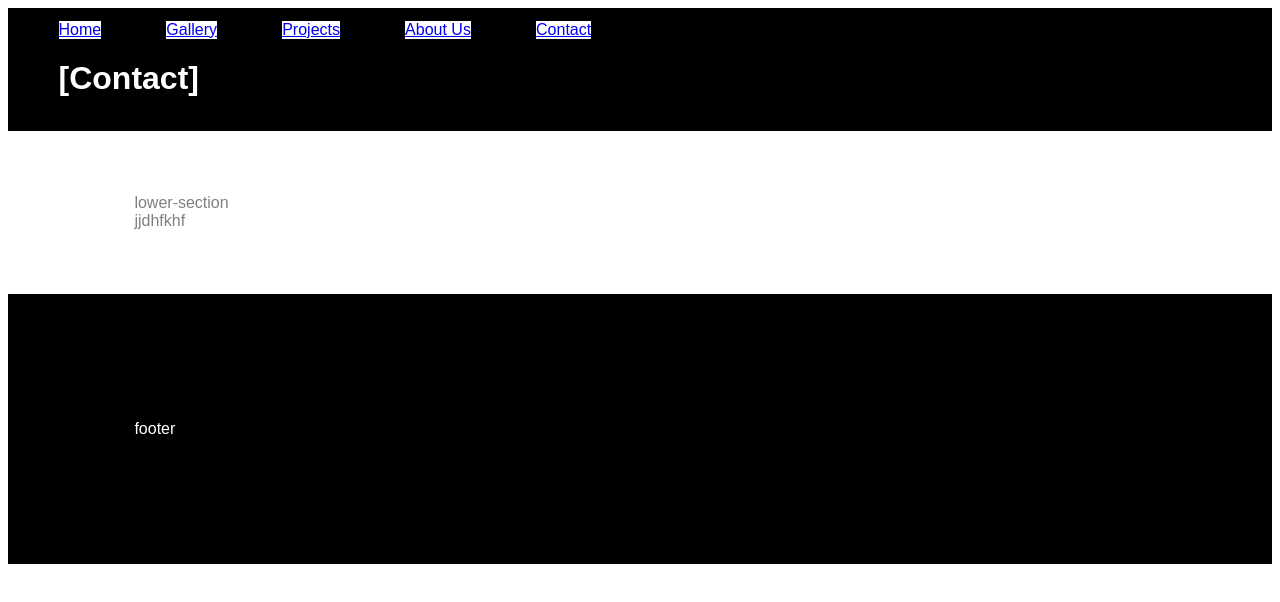
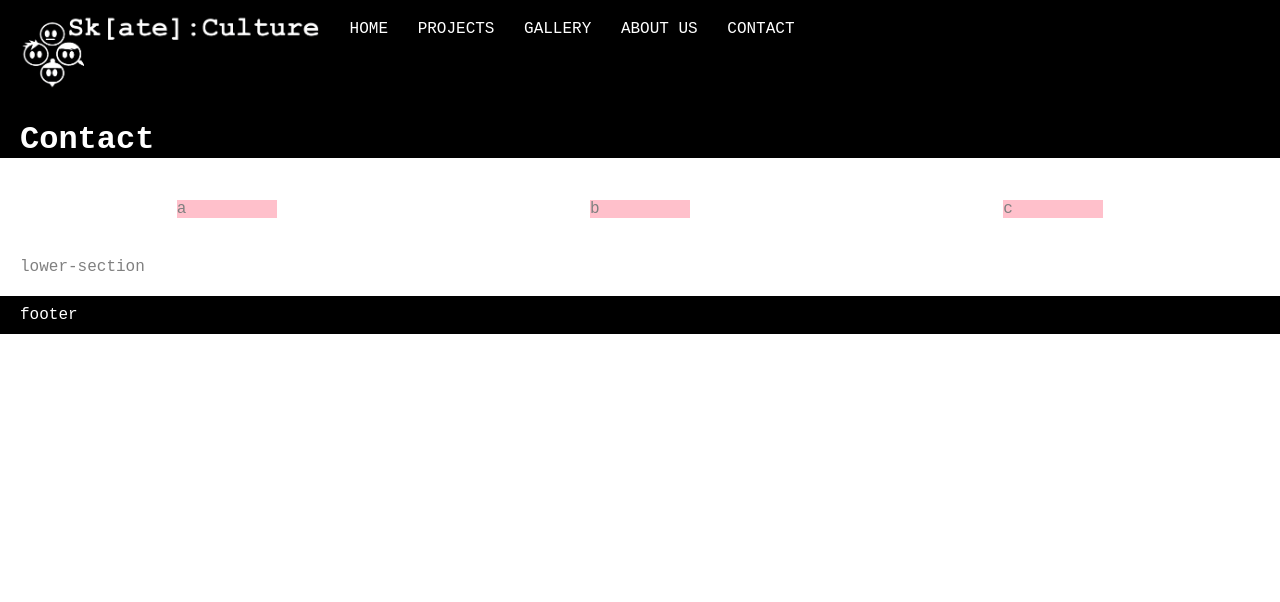
Before and after one commit to shef4/SkWebpage, a plain HTML site: page Pages/contact.html in a window 1280 px wide. Drawn offline with Linux system fonts and the light colour scheme.

Commit message:
restructured layout

```diff
--- a/Pages/contact.html
+++ b/Pages/contact.html
@@ -2,25 +2,32 @@
 
 <head>
     <title>My Page!</title>
+
     <link rel="stylesheet" href="../Style.css">
+
 </head>
 
 <body>
     <header>
         <nav>
             <ul>
+                <li class="logo"><a href="index.html">Sk Logo</a></li>
                 <li><a href="../index.html">Home</a></li>
+                <li><a href="projects.html">Projects</a></li>
                 <li><a href="gallery.html">Gallery</a></li>
-                <li><a href="Projects.html">Projects</a></li>
                 <li><a href="aboutUs.html">About Us</a></li>
                 <li><a href="contact.html">Contact</a></li>
             </ul>
 
         </nav>
-        <h1>[Contact]</h1>
+        <h1>Contact</h1>
     </header>
     <section>
-        lower-section <br>jjdhfkhf <br></section>
+        <div>a</div>
+        <div>b</div>
+        <div>c</div>
+    </section>
+    <section>lower-section</section>
     <footer>footer</footer>
 
 
--- a/Style.css
+++ b/Style.css
@@ -1,42 +1,77 @@
 
 body{
-    background: white;
+    background:white;
     color:white;
-    font-family: Arial, Helvetica, sans-serif;
+    font-family: 'Courier New', Courier, monospace;
+    margin: 0;
+    padding: 0;
 }
 
 header{
     background: black;
-    padding: 1% 0% 1% 4% ;
+    padding: 20px;
+    padding-bottom:0;
+
 }
-header nav ul li {
-    background: white;
-    color: black;
+header a {
+    color: white;
+    text-decoration: none;
+    text-transform: uppercase;
+    margin-top: 40px;
 }
+header .logo a{
+  background-image: url("images/SkLogoBlackBG.png");
+  background-size: 300px;
+  background-repeat: no-repeat;
+  display: inline-block;
+  height: 80px;
+  position: relative;
+  text-indent: -9999999999999999px;
+  top: -7px;
+  width: 300px;
+}
+nav {
+    display: flex;
+    flex-direction: row;
+}
+nav a{
+    color:white;
+    text-decoration: none;
+    margin: auto;
+    display: inline-block;
+}
+
+nav a:hover{
+    text-decoration: underline;
+}
+
 
 section{
     background: white;
     color: gray;
-    padding: 5% 10% 5% 10%;
+    padding: 20px;
+    display: flex;
+    flex-direction: row;
 }
 
 div{
     background: pink;
     display: inline-block;
-    width: 20%;
-    height: 15%;
+    margin: auto;
+    width: 100px;
 }
+
 ul{
-    margin:0%;
+    margin:0;
     padding:0;
     list-style-type: none;
 
 }
 li{
     display: inline-block;
-    margin: 0 5% 0 0;
+    margin-right: 20px;
 }
 footer{
     background: black;
-    padding: 10%;
+    padding: 10px 20px;
 }
```
Also changed, not shown: Pages/Projects.html (+7 -5 lines), Pages/aboutUs.html (+6 -5 lines), Pages/gallery.html (+7 -5 lines), index.html (+2 -3 lines), images/SkLogoBlackBG.png (added).
